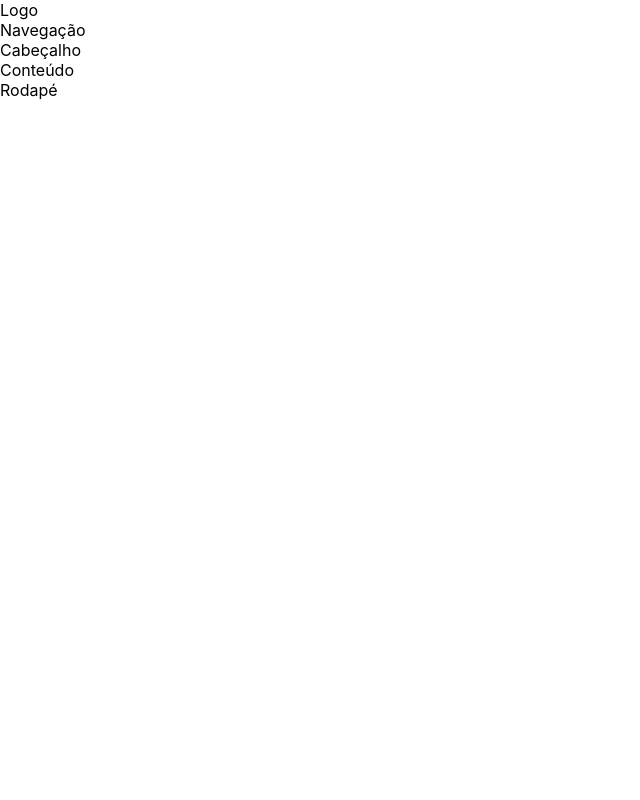
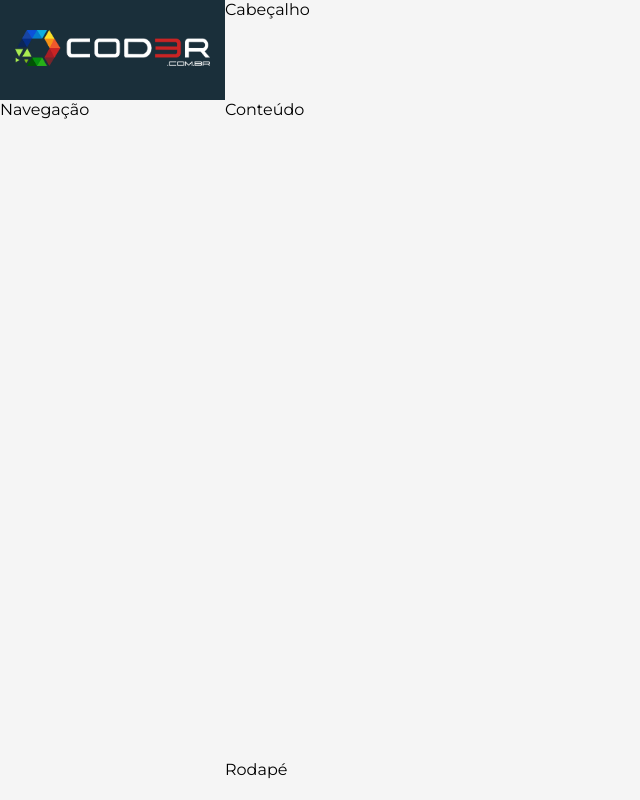
Before and after one commit to nathan-vm/CRUD-react, a React (Create React App) app in the folder frontend/: page / in a window 1280 px wide. Shown: the whole page, without its empty margins (0-640 px from the left). Built offline with nearby package versions, Linux system fonts and the light colour scheme.

Commit message:
componente logo finalizado

```diff
--- a/frontend/public/index.html
+++ b/frontend/public/index.html
@@ -5,6 +5,7 @@
     <link rel="icon" href="%PUBLIC_URL%/favicon.ico" />
     <meta name="viewport" content="width=device-width, initial-scale=1" />
     <meta name="theme-color" content="#000000" />
+    <link href="https://fonts.googleapis.com/css?family=Montserrat&display=swap" rel="stylesheet">
     <meta
       name="description"
       content="Web site created using create-react-app"
--- a/frontend/src/components/template/Logo.css
+++ b/frontend/src/components/template/Logo.css
@@ -0,0 +1,12 @@
+aside.logo{
+    background-color: var(--bg-dark);
+    display: flex;
+    justify-content: center;
+    align-items: center;
+
+}
+
+aside.logo img {
+    padding: 0px 15px;
+    width: 100%;
+}
--- a/frontend/src/components/template/Logo.jsx
+++ b/frontend/src/components/template/Logo.jsx
@@ -1,7 +1,10 @@
 import './Logo.css'
+import logo from '../../assets/imgs/logo.png'
 import React from 'react'
 
 export default props=>
     <aside className="logo">
-        Logo
+        <a href="/" className="logo">
+            <img src={logo} alt="logo"/>
+        </a>
     </aside>
--- a/frontend/src/main/App.css
+++ b/frontend/src/main/App.css
@@ -0,0 +1,48 @@
+:root{
+    --bg-dark:#1a2f3a;
+    --logo-heigth:100px;
+    --header-height:100px;
+    --aside-width:225px;
+    --footer-height:40px;
+
+    --shadow:
+        0 2px 23px 0 rgba(0,0,0,0.1),
+        0 2px 49px 0 rgba(0,0,0,0.06);
+}
+*{
+    box-sizing: border-box;
+    font-family: 'Montserrat',sans-serif;
+}
+
+/* Layout grid */
+
+.app{
+    margin: 0px;
+    display: grid;
+    grid-template-columns: var(--aside-width) 1fr;
+    grid-template-rows:
+        var(--header-height)
+        1fr
+        var(--footer-height);
+    grid-template-areas:
+        "logo header"
+        "menu content"
+        "menu footer";
+    height: 100vh;
+    background-color: #F5F5F5;
+}
+aside.logo{
+    grid-area: logo;
+}
+header.header{
+    grid-area: header;
+}
+aside.menu-area{
+    grid-area: menu;
+}
+main.content{
+    grid-area: content;
+}
+footer.footer{
+    grid-area: footer;
+}
```
Also changed, not shown: frontend/src/assets/imgs/logo.png (added).
